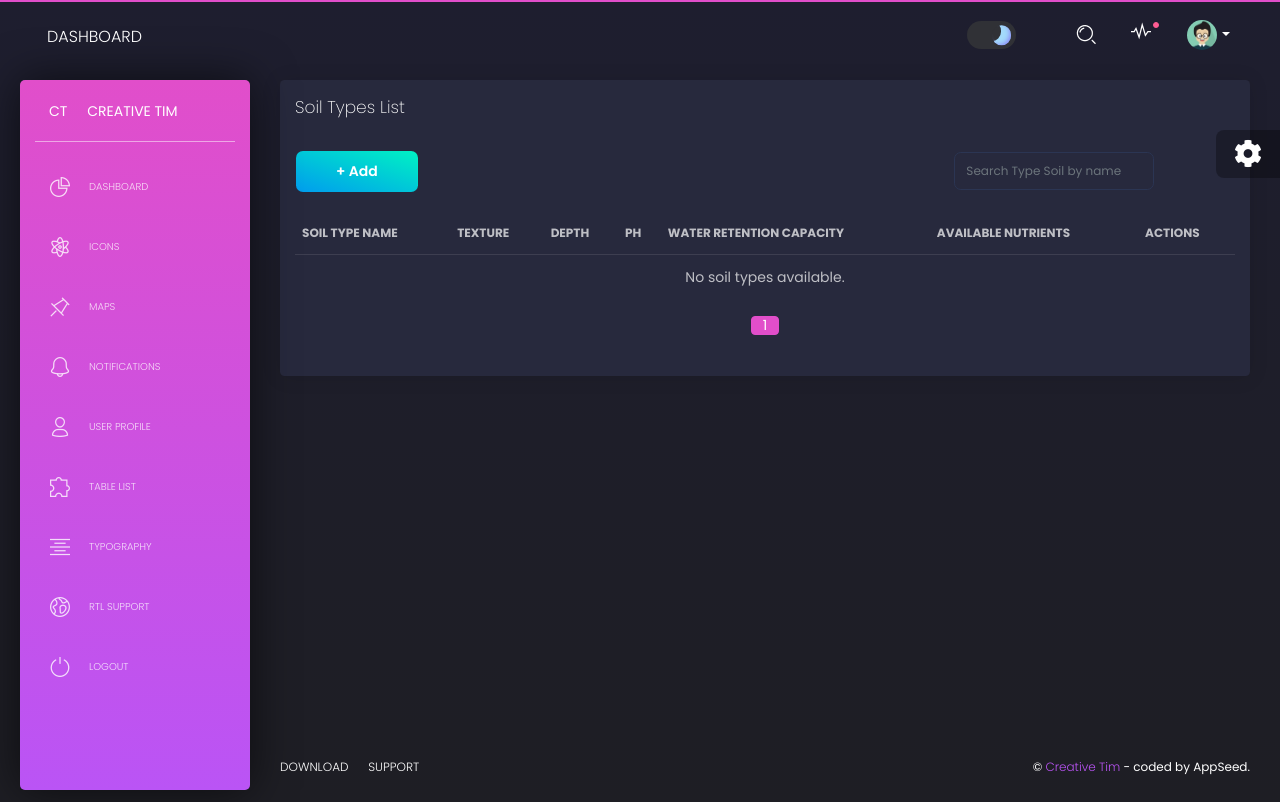
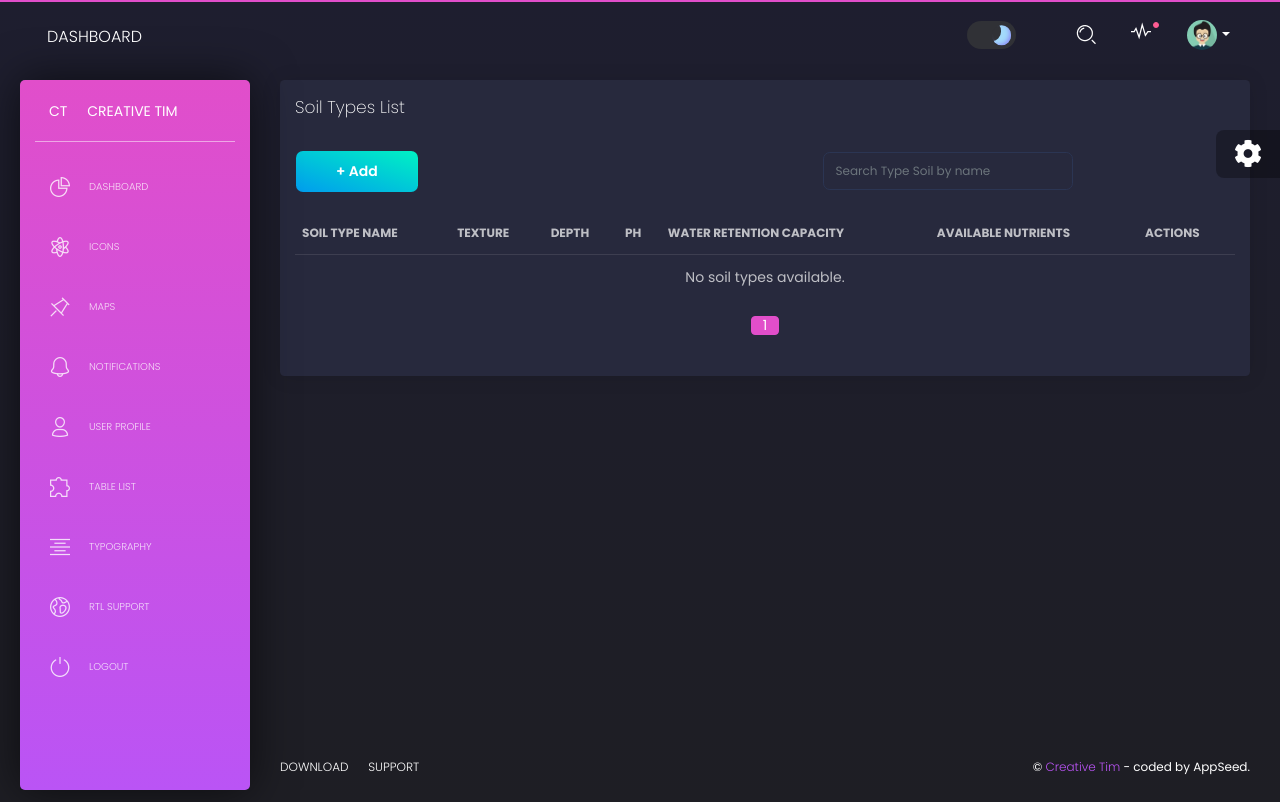
Before and after one commit to Manel007/Django_Prevision, a Django app: page /typesol/ in a window 1280 px wide. Run offline with Django 3.2, Linux system fonts and the light colour scheme; data that the repository does not hold is empty; some libraries are stand-ins or nearby versions.

Commit message:
some fixings

```diff
--- a/apps/templates/typesol/typesol_list.html
+++ b/apps/templates/typesol/typesol_list.html
@@ -14,7 +14,7 @@
 
                         <div class="row mb-3 align-items-center">
                             <!-- Add Button on the Left -->
-                            <div class="col-md-3">
+                            <div class="col-md-2">
                                 <a href="{% url 'typesol_form' %}" class="btn btn-success">+ Add</a>
                             </div>
 
@@ -23,7 +23,7 @@
                                 <form method="GET" action="{% url 'typesol_list' %}" class="d-flex">
                                     <input type="text" name="search" class="form-control me-10" placeholder="Search Type Soil by name"
                                     value="{{ request.GET.search }}"
-                                    style="width: 200px;"
+                                    style="width: 250px;"
                                     >
 
                                 </form>
@@ -94,7 +94,7 @@
                             </tbody>
                         </table>
 
-
+                       <!-- Pagination Controls -->
 <!-- Pagination Controls -->
 <div class="pagination mt-3 d-flex justify-content-center">
     <ul class="pagination">
--- a/apps/templates/zones/zone_list.html
+++ b/apps/templates/zones/zone_list.html
@@ -22,7 +22,7 @@
                                     <input type="text" name="search" class="form-control me-10"
                                      placeholder="Search Geographic zone by name"
                                     value="{{ request.GET.search }}"
-                                    style="width: 200px;"
+                                    style="width: 250px;"
                                     >
 
                                 </form>
```
